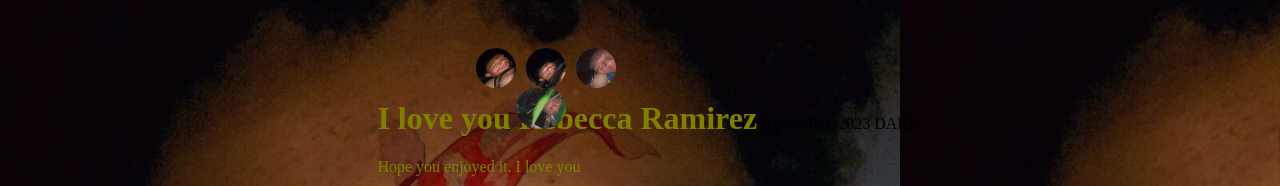
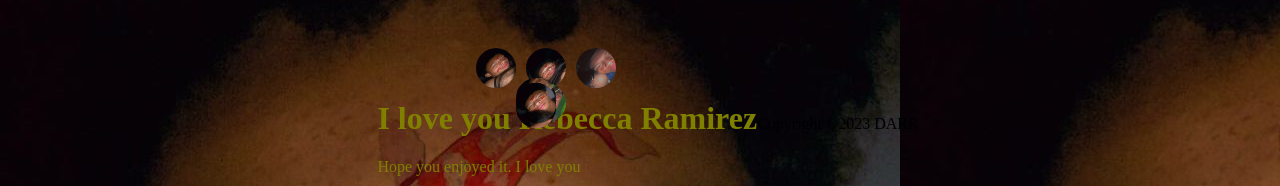
Before and after one commit to Dluffy17/darr, a plain HTML site: page pictures.html in a window 1280 px wide. Shown: the part 284-470 px from the top of the page. Drawn offline with Linux system fonts and the light colour scheme.

Commit message:
Update pictures.html

```diff
--- a/pictures.html
+++ b/pictures.html
@@ -49,8 +49,36 @@
       }
       .heart-img:nth-of-type(5) {
         left: calc(50% + 5px);
+        bottom: -55px;
+      }
+      .heart-img:nth-of-type(6) {
+        left: calc(50% - 5px);
+        bottom: -50px;
+      }
+      .heart-img:nth-of-type(7) {
+        left: calc(50% - 5px);
         bottom: -60px;
       }
+      .heart-img:nth-of-type(8) {
+        left: calc(50% - 5px);
+        bottom: -55px;
+      }
+      .heart-img:nth-of-type(9) {
+        left: calc(50% - 5px);
+        bottom: -55px;
+      }
+      .heart-img:nth-of-type(10) {
+        left: calc(50% - 5px);
+        bottom: -55px;
+      }
+      .heart-img:nth-of-type(11) {
+        left: calc(50% - 5px);
+        bottom: -55px;
+      }
+      .heart-img:nth-of-type(12) {
+        left: calc(50% - 5px);
+        bottom: -55px;
+
       .heart-img:hover {
         transform: rotate(-45deg) scale(1.2);
         bottom: -25px;
@@ -67,6 +95,13 @@
         <img class="heart-img" src="3.jpeg" />
         <img class="heart-img" src="4.jpeg" />
         <img class="heart-img" src="5.jpeg" />
+        <img class="heart-img" src="6.jpeg" />
+        <img class="heart-img" src="7.jpeg" />
+        <img class="heart-img" src="8.jpeg" />
+        <img class="heart-img" src="9.jpeg" />
+        <img class="heart-img" src="10.jpeg" />
+        <img class="heart-img" src="11.jpeg" />
+        <img class="heart-img" src="12.jpeg" />
 
       </div>
       <div>
```
